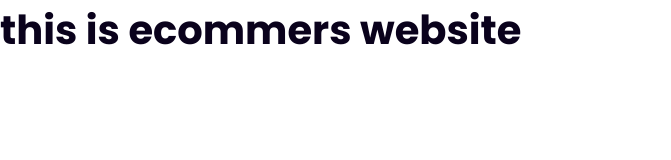
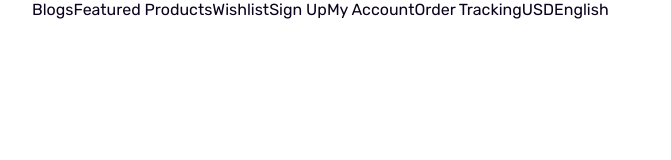
Before and after one commit to naiemislam110133/ecommers-website1, a plain HTML site: page index.html in a window 1280 px wide. Shown: the whole page, without its empty margins (0-671 px from the left). Drawn offline with Linux system fonts and the light colour scheme.

Commit message:
design header top

```diff
--- a/index.html
+++ b/index.html
@@ -7,6 +7,47 @@
     <link rel="stylesheet" href="styles.css">
 </head>
 <body>
-    <h2>this is ecommers website </h2>
+    <div id="page" class="site">
+        <!-- Header start -->
+        <header>
+            <div class="header-top">
+                <div class="container">
+                    <div class="wrapper flexitem">
+                        <div class="left">
+                            <ul class="flexitem main-links">
+                                <li><a href="">Blogs</a></li>
+                                <li><a href="">Featured Products</a></li>
+                                <li><a href="">Wishlist</a></li>
+                            </ul>
+                        </div>
+                        <div class="right">
+                            <ul class="flexitem">
+                                <li class="main-links">
+                                    <li><a href="">Sign Up</a></li>
+                                    <li><a href="">My Account</a></li>
+                                    <li><a href="">Order Tracking</a></li>
+                                    <li><a href="">USD</a></li>
+                                    <li><a href="">English</a></li>
+                                </li>
+                            </ul>
+                        </div>
+                    </div>
+                </div>
+            </div>
+        </header>
+        <!-- Header end -->
+
+        <!-- Main Start -->
+        <main>
+
+        </main>
+        <!-- Main End  -->
+        <!-- footer start -->
+        <footer>
+
+        </footer>
+        <!-- footer end -->
+    </div>
+    <script src="script.js"></script>
 </body>
 </html>
--- a/styles.css
+++ b/styles.css
@@ -169,3 +169,10 @@ h4{
 /* =================================
    * 15. RESPONSIVE FOR ALL DEVICE
    ==================================*/
+
+@media screen and (min-width: 992px) {
+
+    .container{
+        padding: 0 2em;
+    }
+}
```
